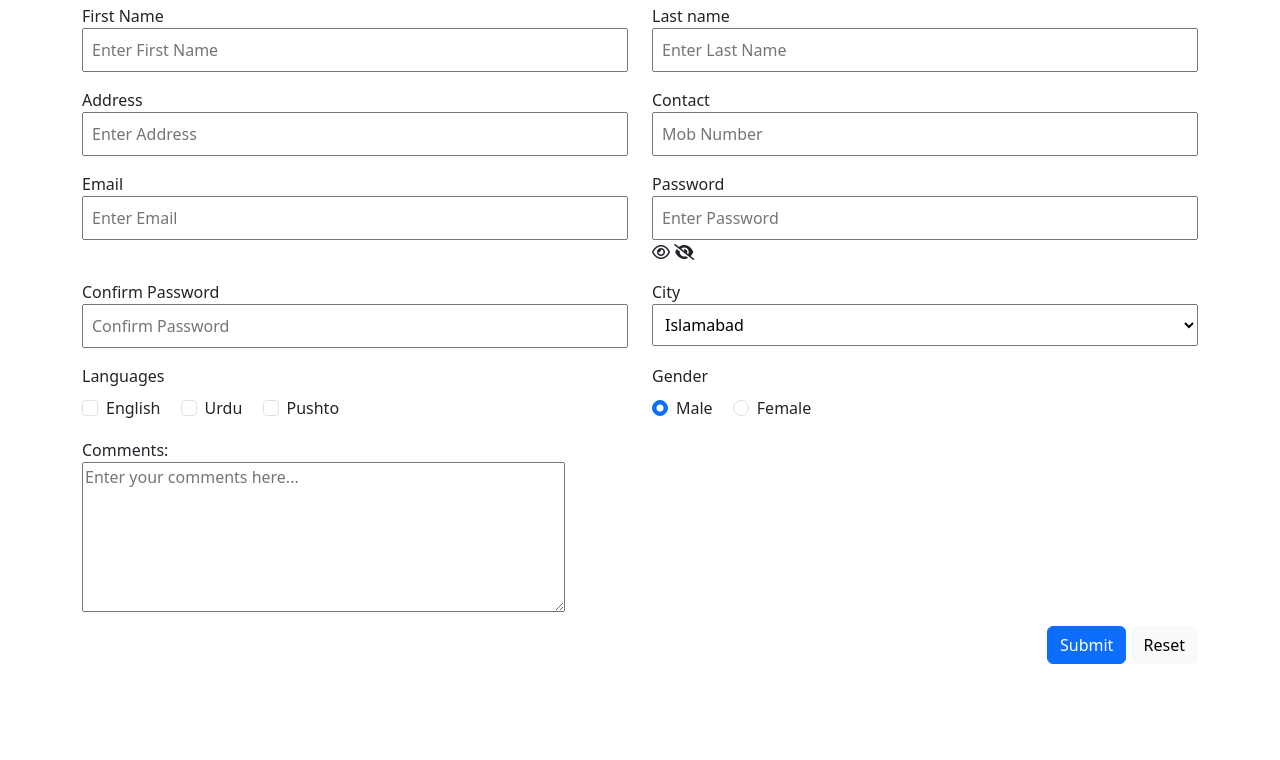
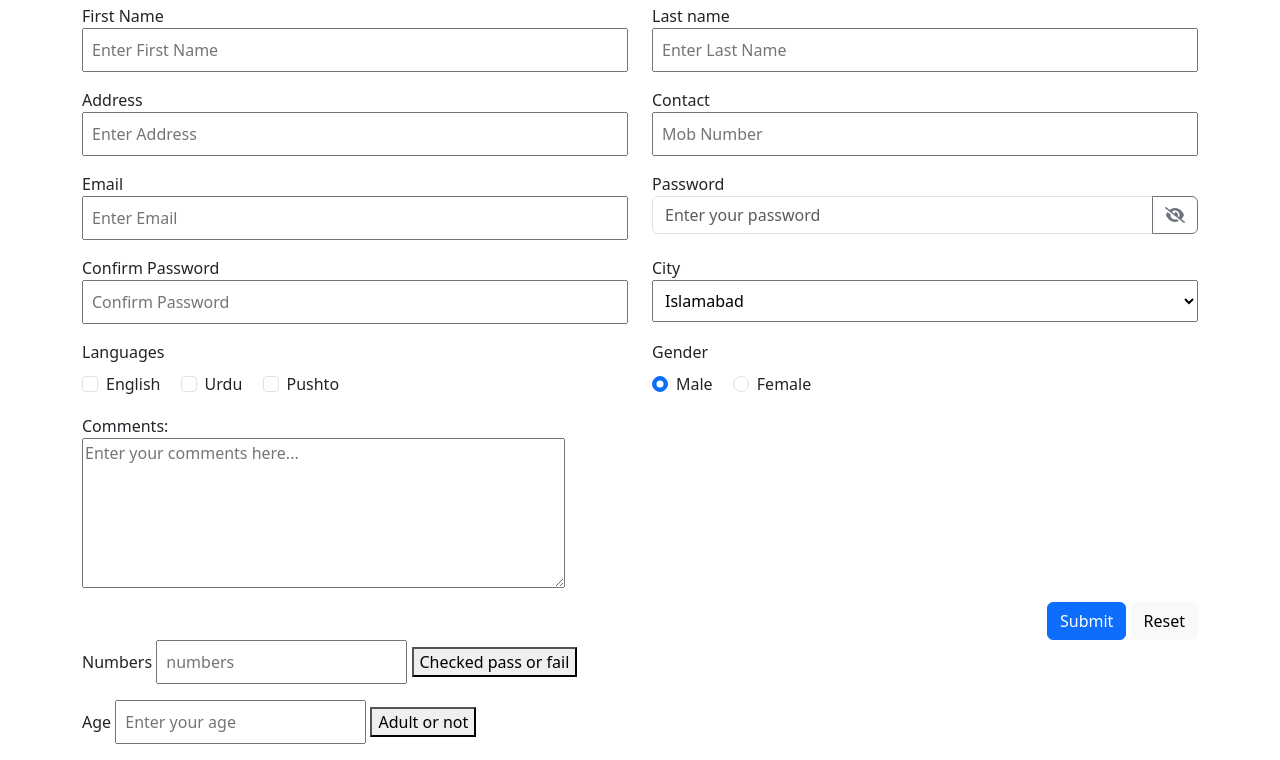
Before and after one commit to Fakhr157/javaScript, a plain HTML site: page Forms HTML/registration-form.html in a window 1280 px wide. Shown: the part 42-802 px from the top of the page. Drawn offline with nearby package versions, Linux system fonts and the light colour scheme.

Commit message:
functions

```diff
--- a/Forms HTML/registration-form.html
+++ b/Forms HTML/registration-form.html
@@ -43,10 +43,12 @@
                 </div>
                 <div class="mb-3">
                     <label>Password</label>
-                    <input class="show-password w-100 p-2" type="password" placeholder="Enter Password" id="password" required>
-                    <i class="fa-regular fa-eye"></i>
-                    <i class="toggle fa-solid fa-eye-slash"  onclick="togglePassword()"></i>
-                    <!-- <button type="button" class="toggle-btn" onclick="togglePassword()">Show Password</button> -->
+                    <div class="input-group">
+                        <input type="password" id="password" class="form-control" placeholder="Enter your password">
+                        <button class="btn btn-outline-secondary" type="button" onclick="togglePassword()" id="toggle-password">
+                            <i class="toggle fa-solid fa-eye-slash" id ="eye-slash"  ></i>
+                        </button>
+                    </div>
                 </div>
                 <div class="mb-3">
                     <label>Confirm Password</label>
@@ -81,7 +83,6 @@
                         </div>
                     </div>
                 </div>
-
                 <div class="mb-3">
                     <label>Gender</label>
                     <div class="mt-2">
@@ -110,6 +111,17 @@
                 </div>
             </div>
         </form>
+        <div class="mb-3">
+            <label for="numbers">Numbers</label>
+            <input class="p-2" type="numbers" placeholder="numbers" id="resultnumbers" >
+            <button onclick="testResults()" >Checked pass or fail</button>
+        </div>
+        <div class="mb-3">
+<label>Age</label>
+<input class="p-2" type="Age" placeholder="Enter your age" id="agecomparison" >
+<button onclick="agecomparison()">Adult or not</button>
+
+        </div>
     </div>
     <script src="registration.js"></script>
 </body>
--- a/Forms HTML/registration.js
+++ b/Forms HTML/registration.js
@@ -33,15 +33,40 @@ function resetsss(){
 
 function togglePassword() {
     const passwordField = document.getElementById('password');
-    const toggleButton = document.querySelector('.toggle-btn');
-
+    const toggleButton = document.getElementById('eye-slash');
     if (passwordField.type === 'password') {
         passwordField.type = 'text';
-        toggleButton.innerText = 'Hide Password';
+       toggleButton.classList.add("fa-regular","fa-eye");
     } else {
         passwordField.type = 'password';
-        toggleButton.innerText = 'Show Password';
+       toggleButton.classList.remove("fa-regular","fa-eye");
+
     }
+}
+
+function testResults(){
+   let passingmarks = document.getElementById("resultnumbers").value;
+    console.log(passingmarks);
+
+    if (passingmarks>33){
+        console.log("pass")
+    }
+    else{
+        console.log("fail")
+    }
+}
+
+function agecomparison(){
+    let age = document.getElementById("agecomparison").value;
+    console.log("age");
+
+    if(age>18){
+    console.log("eligible to vote")
+    }else if(age<10){
+        console.log("baby Child")
+
+    }else
+    console.log("young child")
 }
 
 
```
